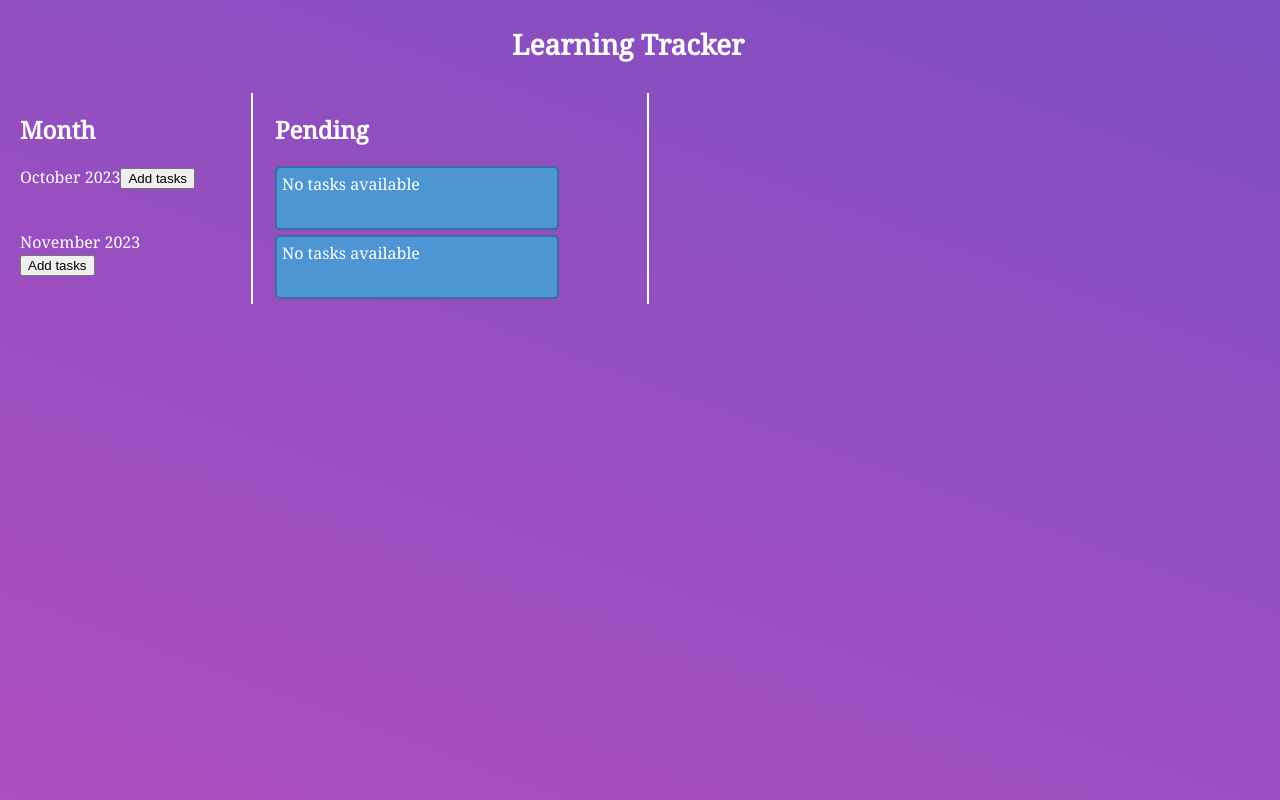
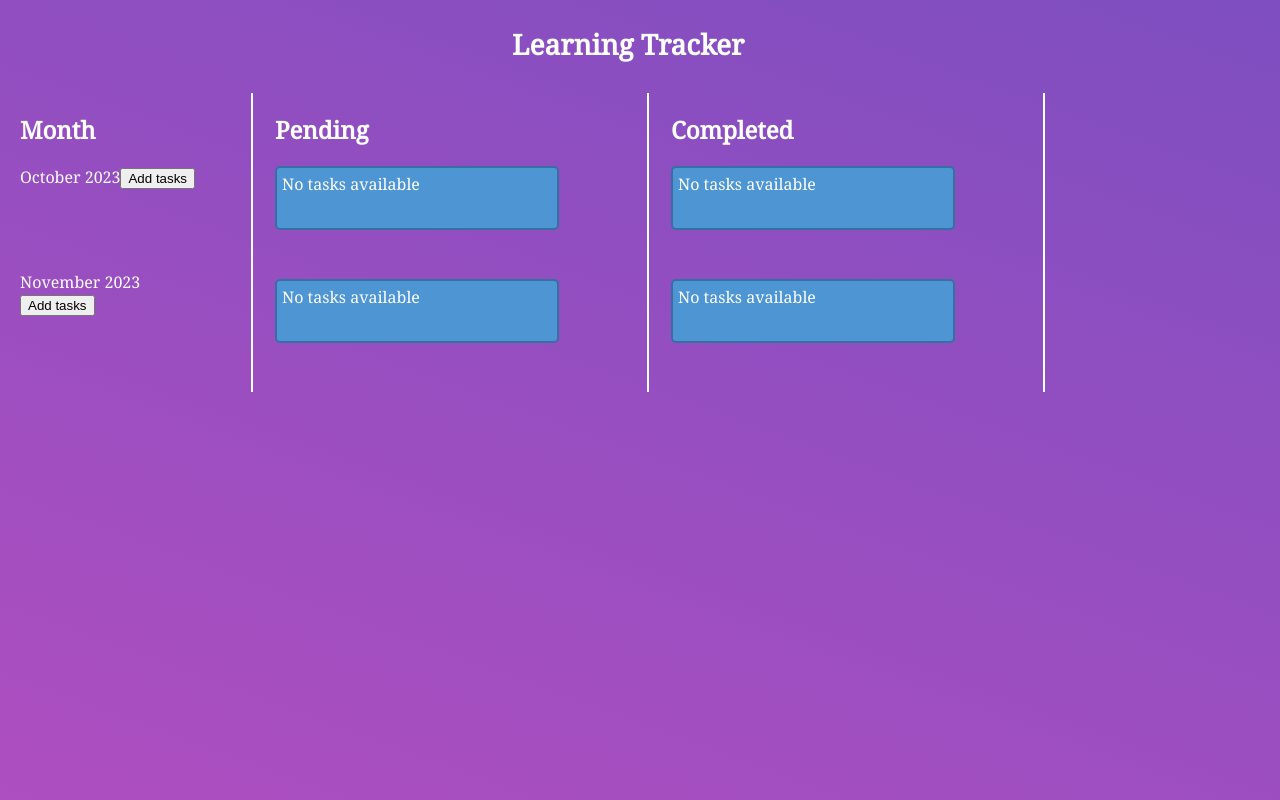
Before and after one commit to Rejo12/Learning-Tracker, a React (Create React App) app: page / in a window 1280 px wide. Built offline with nearby package versions, Linux system fonts and the light colour scheme.

Commit message:
CompletedTasks component design

```diff
--- a/src/App.tsx
+++ b/src/App.tsx
@@ -3,6 +3,7 @@ import "./App.css";
 import MonthView from "./components/MonthView";
 import { newTaskInterface } from "./interfaces";
 import PendingTasks from "./components/PendingTasks";
+import CompletedTasks from "./components/CompletedTasks";
 
 const initialState = [
   {
@@ -70,18 +71,32 @@ const App = () => {
     setMaxHeights(tmpStatusTasks);
   };
 
-  const handleDelete = (item: newTaskInterface, month: string) => {
+  const handleDelete = (
+    item: newTaskInterface,
+    month: string,
+    taskType: string
+  ) => {
     let originalTasks = structuredClone(tasks);
     console.log(item, month);
     for (let i = 0; i < originalTasks.length; i++) {
       if (originalTasks[i].month === month) {
-        for (let j = 0; j < originalTasks[i].pendingTasks.length; j++) {
-          if (originalTasks[i].pendingTasks[j].id === item.id) {
-            originalTasks[i].pendingTasks.splice(j, 1);
-            break;
+        if (taskType === "pendingTasks") {
+          for (let j = 0; j < originalTasks[i].pendingTasks.length; j++) {
+            if (originalTasks[i].pendingTasks[j].id === item.id) {
+              originalTasks[i].pendingTasks.splice(j, 1);
+              break;
+            }
           }
+          break;
+        } else {
+          for (let j = 0; j < originalTasks[i].completedTasks.length; j++) {
+            if (originalTasks[i].completedTasks[j].id === item.id) {
+              originalTasks[i].completedTasks.splice(j, 1);
+              break;
+            }
+          }
+          break;
         }
-        break;
       }
     }
     setTasks(originalTasks);
@@ -135,6 +150,18 @@ const App = () => {
             />
           ))}
         </div>
+        <div className="pending-conatiner">
+          <h2>Completed</h2>
+          {tasks.map((item) => (
+            <CompletedTasks
+              tasks={item}
+              // addNewTasks={handleNewTasks}
+              key={item.month}
+              handleRefUpdates={handleRefUpdates}
+              handleDelete={handleDelete}
+            />
+          ))}
+        </div>
         {/* <CompletedTasks /> */}
       </div>
     </>
--- /dev/null
+++ b/src/components/CompletedTasks.tsx
@@ -0,0 +1,66 @@
+import React from "react";
+import DoneIcon from "@mui/icons-material/Done";
+import DeleteForeverIcon from "@mui/icons-material/DeleteForever";
+import { newTaskInterface, taskProps } from "../interfaces";
+
+type CompletedProps = {
+  tasks: taskProps;
+  handleRefUpdates: (
+    height: number,
+    statusTasks: newTaskInterface[],
+    month: string
+  ) => void;
+  handleDelete: (item: newTaskInterface, month: string, type: string) => void;
+};
+
+const CompletedTasks = ({
+  tasks,
+  handleRefUpdates,
+  handleDelete,
+}: CompletedProps) => {
+  const { completedTasks } = tasks;
+
+  if (completedTasks.length === 0) {
+    return (
+      <>
+        <div className="pending-tasks-container">
+          <span className="text-style" style={{ wordBreak: "break-word" }}>
+            No tasks available
+          </span>
+        </div>
+        <br />
+        <br />
+      </>
+    );
+  }
+
+  return (
+    <div className="">
+      {completedTasks.map((item: newTaskInterface, index: number) =>
+        !item.isPending ? (
+          <>
+            <div className="pending-tasks-container">
+              <span className="text-style" style={{ wordBreak: "break-word" }}>
+                {item.taskName}
+              </span>
+              <DeleteForeverIcon
+                onClick={(e) =>
+                  handleDelete(item, tasks.month, "completedTasks")
+                }
+                className="cursonPointer"
+              />
+            </div>
+            {index === completedTasks.length - 1 && (
+              <>
+                <br />
+                <br />
+              </>
+            )}
+          </>
+        ) : null
+      )}
+    </div>
+  );
+};
+
+export default CompletedTasks;
--- a/src/components/MonthView.tsx
+++ b/src/components/MonthView.tsx
@@ -53,7 +53,7 @@ const MonthView: React.FC<Props> = ({
     setShowTextBox((currValue) => !currValue);
   };
   // console.log({ newTask });
-  let height = "50px";
+  let height = "90px";
   if (maxHeights[tasks.month]) {
     height = `${Math.max(...maxHeights[tasks.month])}px`;
   }
--- a/src/components/PendingTasks.tsx
+++ b/src/components/PendingTasks.tsx
@@ -10,7 +10,11 @@ interface PendingProps {
     statusTasks: newTaskInterface[],
     month: string
   ) => void;
-  handleDelete: (item: newTaskInterface, month: string) => void;
+  handleDelete: (
+    item: newTaskInterface,
+    month: string,
+    taskType: string
+  ) => void;
   handleDone: (item: newTaskInterface, month: string) => void;
 }
 
@@ -37,11 +41,15 @@ const PendingTasks: React.FC<PendingProps> = ({
 
   if (pendingTasks.length === 0) {
     return (
-      <div className="pending-tasks-container">
-        <span className="text-style" style={{ wordBreak: "break-word" }}>
-          No tasks available
-        </span>
-      </div>
+      <>
+        <div className="pending-tasks-container">
+          <span className="text-style" style={{ wordBreak: "break-word" }}>
+            No tasks available
+          </span>
+        </div>
+        <br />
+        <br />
+      </>
     );
   }
 
@@ -59,7 +67,7 @@ const PendingTasks: React.FC<PendingProps> = ({
                 className="cursonPointer"
               />
               <DeleteForeverIcon
-                onClick={(e) => handleDelete(item, tasks.month)}
+                onClick={(e) => handleDelete(item, tasks.month, "pendingTasks")}
                 className="cursonPointer"
               />
             </div>
```
